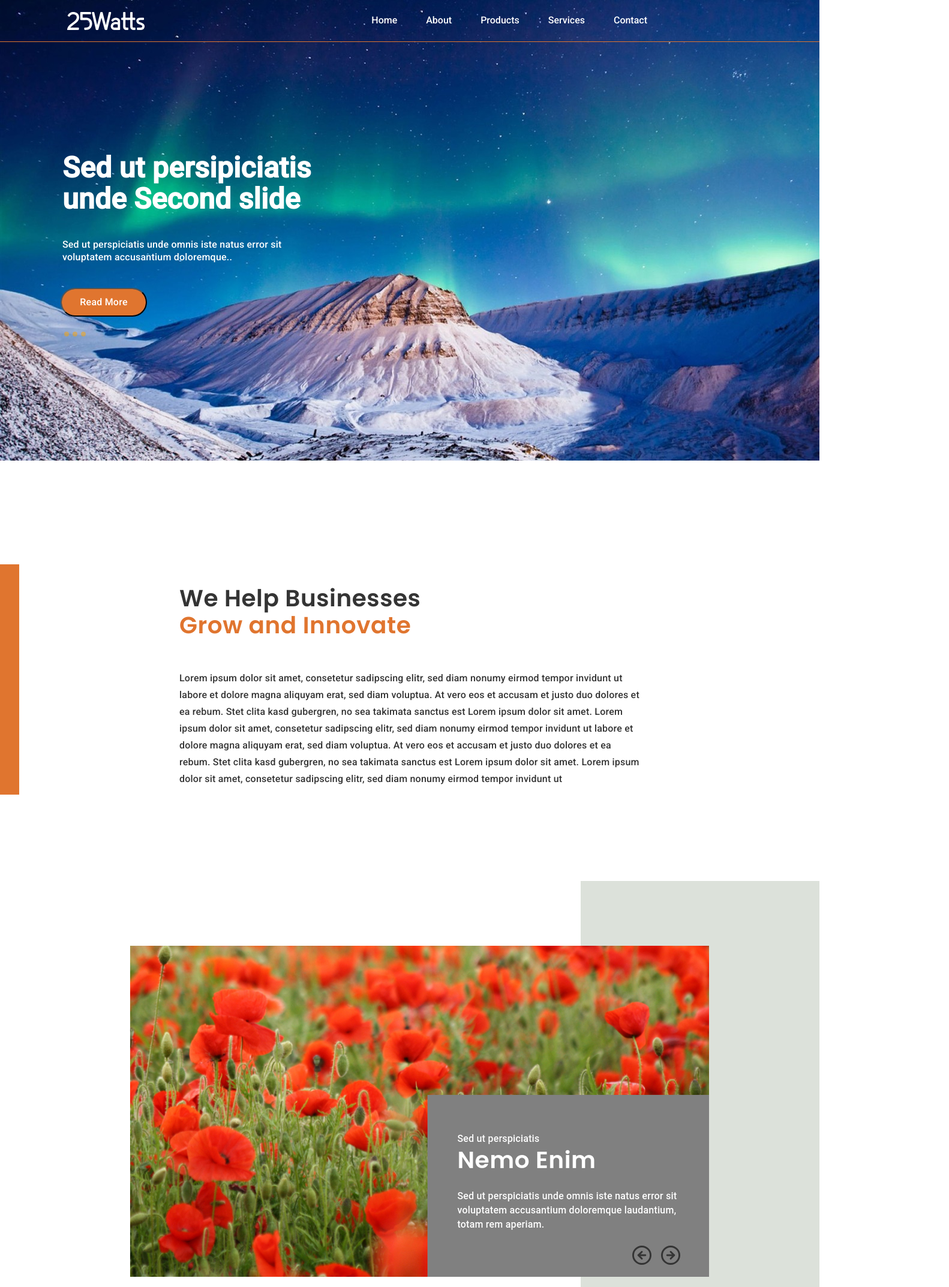
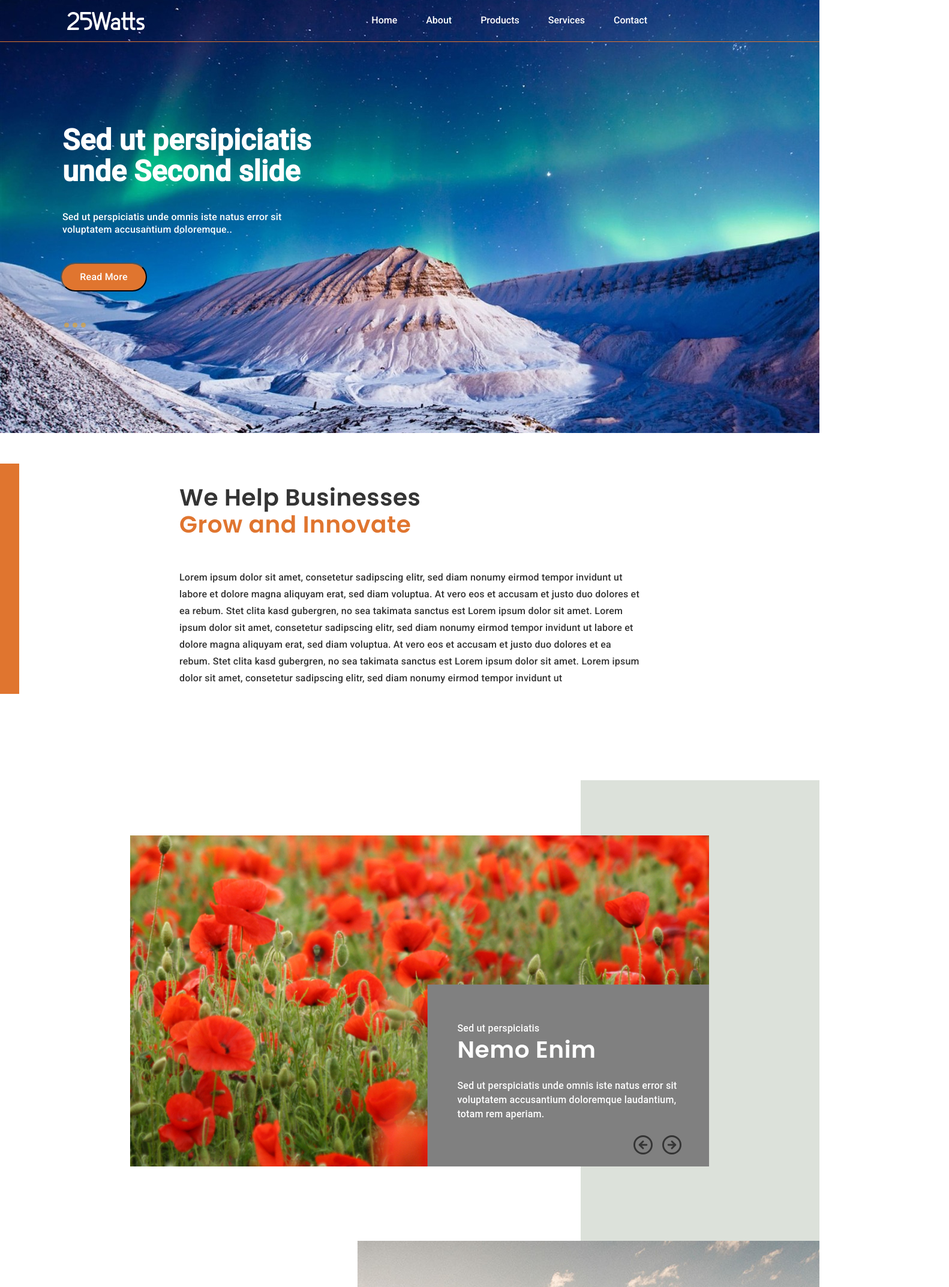
Before and after one commit to cardosoe/Proyecto-Integrador, a React (Create React App) app: page / in a window 1280 px wide. Shown: the top 2146 px of the page at 60% size, 1582 px wide, since content can reach past the window. Built offline with nearby package versions, Linux system fonts and the light colour scheme.

Commit message:
carousel position in container fixed

```diff
--- a/src/App.js
+++ b/src/App.js
@@ -5,7 +5,7 @@ import Section3 from "./components/Section3/Section3";
 import Section4 from "./components/Section4/Section4";
 import Contact from "./components/Contact/Contact";
 import Footer from "./components/Footer/Footer";
-
+import Carousel from "./containers/Carousel/Carousel.js"
 
 function App() {
   return (
@@ -19,6 +19,7 @@ function App() {
 
       }}>
       <Section1 />
+      <Carousel />
       <Section2 />
       <Section3 />
       <Section4 />
--- a/src/components/Section1/Section1.js
+++ b/src/components/Section1/Section1.js
@@ -55,17 +55,6 @@ const Section1 = () => {
           </nav>
         </div>
       </div>
-        <Carousel />
-      <a>
-    <Link
-        to="Section4"
-        spy={true}
-        smooth={true}
-        offset={-70}
-        duration={500}>
-        <input type="button" value="Read More" className="button" /></Link>
-      </a >
-      <Carousel />
     </div >
   );
 };
--- a/src/components/Section1/Section1.scss
+++ b/src/components/Section1/Section1.scss
@@ -96,7 +96,7 @@
 }
 
 .button {
-  top: 30rem;
+  top: 28rem;
   left: 6.3125rem;
   width: 9rem;
   height: 3rem;
--- a/src/components/Section2/Section2.scss
+++ b/src/components/Section2/Section2.scss
@@ -1,7 +1,7 @@
 
 
 .Section2{
-  top: 44rem;
+  top: -7rem;
   position: relative;
 }
 
--- a/src/components/Section3/Section3.scss
+++ b/src/components/Section3/Section3.scss
@@ -1,5 +1,5 @@
 .Section3 {
-  top: 44rem;
+  top: -7rem;
   position: relative;
 
 }
--- a/src/components/Section4/Section4.scss
+++ b/src/components/Section4/Section4.scss
@@ -1,7 +1,7 @@
 
 
 .Section4 {
-  top: 44rem;
+  top: -7rem;
   position: relative;
 }
 
--- a/src/containers/Carousel/Carousel.js
+++ b/src/containers/Carousel/Carousel.js
@@ -3,6 +3,7 @@ import Carousel from "react-bootstrap/Carousel";
 import Slideshow1 from "../../assets/Images/slider-1.png";
 import Slideshow2 from "../../assets/Images/slide2.jpg";
 import Slideshow3 from "../../assets/Images/slide3.jpg";
+import { Link, animateScroll as scroll } from "react-scroll";
 
 const Slideshow = () => {
   return (
@@ -32,6 +33,15 @@ const Slideshow = () => {
           </Carousel.Caption>
         </div>
       </Carousel>
+      <a>
+        <Link
+          to="Section4"
+          spy={true}
+          smooth={true}
+          offset={-70}
+          duration={500}>
+          <input type="button" value="Read More" className="button" /></Link>
+      </a >
     </div >
   );
 };
--- a/src/containers/Carousel/Carousel.scss
+++ b/src/containers/Carousel/Carousel.scss
@@ -1,13 +1,20 @@
-
+.Slideshow {
+    height: 81%;
+    width: 100%;
+    top: -5rem;
+    /* left: 0rem; */
+    position: relative;
+z-index: -90;
+    opacity: 1;
+  }
 .carousel {
-  height: 48rem;
-  width: 85.375rem;
-  top: 0rem;
-  left: 0rem;
-  position: absolute;
-  z-index: -90;
-  opacity: 1;
-}
+    height: 100%;
+    width: 100%;
+    top: -5rem;
+    /* left: 0rem; */
+    position: relative;
+    z-index: -90;
+    opacity: 1;
 
 // .carousel.image{
 //   width: 100%;
@@ -29,8 +36,8 @@ background-size: cover;
 }
 
 .carousel-indicators {
-    position: absolute;
-    top: 33.625rem;
+    position: relative;
+    top: 38.625rem;
     bottom: 11rem;
     left: -6.3125rem;
     z-index: 2;
@@ -140,3 +147,4 @@ background-size: cover;
 
 //   }
 // }
+}
--- a/src/containers/Carousel2/Carousel2.scss
+++ b/src/containers/Carousel2/Carousel2.scss
@@ -2,7 +2,7 @@
 .Carousel2 {
     height: 34.5rem;
     width: 60.375rem;
-    top: 4rem;
+    top: 8rem;
     left: -47rem;
     position: relative;
     z-index: 1;
@@ -11,14 +11,14 @@
 
 .carousel-control-prev {
     opacity: 1;
-    margin-top: 22rem;
-    left: 47rem;
+    margin-top: 35rem;
+    left: 49rem;
     position: absolute;
 }
 .carousel-control-next {
     opacity: 1;
-    margin-top: 22rem;
-    left: 50rem;
+    margin-top: 35rem;
+    left: 52rem;
     position: absolute;
 }
 .carousel-control-prev-icon {
--- a/src/containers/Form/Form.scss
+++ b/src/containers/Form/Form.scss
@@ -1,6 +1,6 @@
 
 .Contact {
-  margin-top: 15.5rem;
+  margin-top: -35.5rem;
   width: 29.4375rem;
   height: 19rem;
   background: #e0752f 0% 0% no-repeat padding-box;
```
